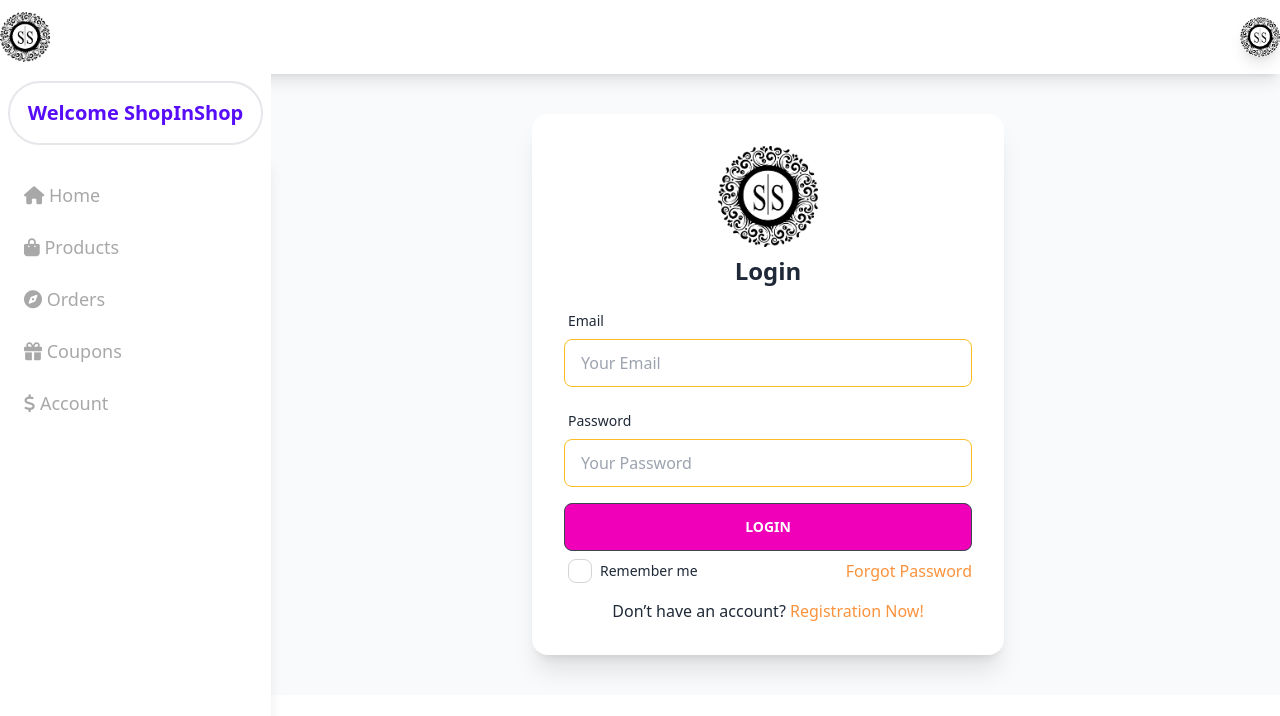
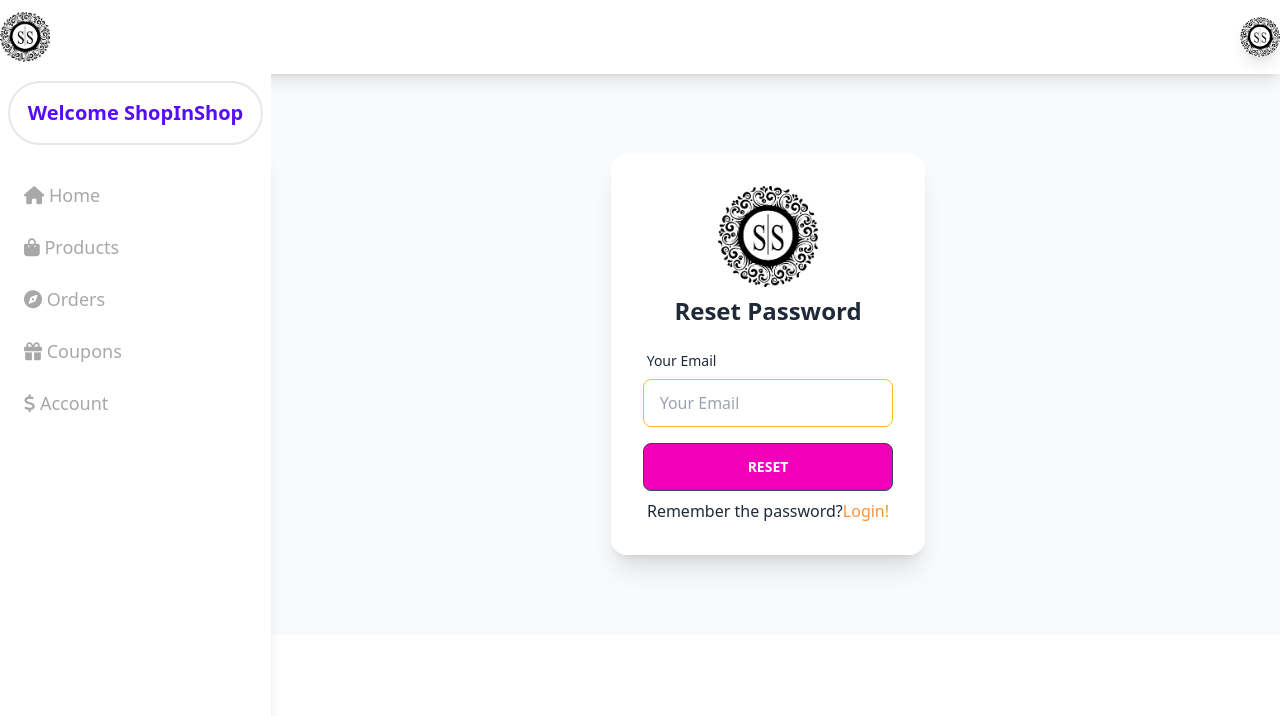
Before and after one commit to Mehedi4467/shop-dashboard, a React (Create React App) app: page /resetpassword in a window 1280 px wide. Before the commit this address led to /login. Shown: the top 716 px of the page. Built offline with nearby package versions, Linux system fonts and the light colour scheme; no server answers.

Commit message:
order api update

```diff
--- a/src/App.js
+++ b/src/App.js
@@ -21,9 +21,7 @@ import RequireAdmin from "./Hooks/RequireAdmin/RequireAdmin";
 import Profile from "./Pages/Profile/Profile";
 import AddProduct from "./Pages/Products/AddProduct";
 import Account from "./Pages/Account/Account";
-
-
-
+import ResetPassword from "./Pages/Login/ResetPassword";
 
 function App() {
   const [showHide, setShowHide] = useState(false);
@@ -39,6 +37,7 @@ function App() {
         <div className="p-10 col-span-4 bg-[#F9FAFB]">
           <Routes>
             <Route path="/login" element={<Login />}></Route>
+            <Route path="/resetpassword" element={<ResetPassword></ResetPassword>}></Route>
             <Route path="/registration" element={<Registration></Registration>}></Route>
             <Route path='/' element={<RequireAuth><Dashboard></Dashboard></RequireAuth>}></Route>
             <Route path='/profile' element={<RequireAuth><Profile></Profile></RequireAuth>}></Route>
--- a/src/Pages/Dashboard/Dashboard.js
+++ b/src/Pages/Dashboard/Dashboard.js
@@ -4,14 +4,35 @@ import Charts from './Charts';
 import DashboardStatus from './DashboardStatus';
 import Pricing from './Pricing';
 import './Dashboard.css';
+import { useQuery } from "react-query";
+import { useAuthState } from 'react-firebase-hooks/auth';
+import auth from '../../firebase.init';
+import Spinner from '../../Shared/Spinner/Spinner';
 
 const Dashboard = () => {
+
+    const [user, loading] = useAuthState(auth);
+
+
+    const { isLoading, data, refetch } = useQuery('Todayorders', () =>
+        fetch(`http://localhost:5000/today/order-info/${user?.email}`, {
+            method: "GET",
+            headers: {
+                authorization: `Bearer ${localStorage.getItem('accessToken')}`
+            }
+        })
+            .then(res => res.json())
+    );
+    if (loading || isLoading) {
+        return <Spinner></Spinner>
+    }
+
     return (
         <div>
             <h1 className='text-center md:text-left text-xl font-bold'>Dashboard Overview</h1>
 
             <div>
-                <Pricing></Pricing>
+                <Pricing data={data} refetch={refetch}></Pricing>
             </div >
             <div className='mt-8'>
                 <DashboardStatus></DashboardStatus>
@@ -20,7 +41,7 @@ const Dashboard = () => {
                 <Charts></Charts>
             </div>
             <div className='mt-8'>
-                <OrderList></OrderList>
+                <OrderList isLoading={isLoading} data={data} refetch={refetch}></OrderList>
             </div>
         </div >
     );
--- a/src/Pages/Dashboard/Pricing.js
+++ b/src/Pages/Dashboard/Pricing.js
@@ -1,12 +1,14 @@
 import React from 'react';
 
-const Pricing = () => {
+const Pricing = ({ data, refetch }) => {
+    const orderPrice = data?.reduce(
+        (previousValue, currentValue) => previousValue + currentValue.totalPrice, 0);
     return (
         <div className='grid grid-cols-1 md:grid-cols-3 gap-4 mt-4'>
             <div className='text-center bg-[#0694A2] p-4 rounded-lg'>
                 <i className="text-4xl text-white fa-solid fa-hand-holding-dollar"></i>
                 <h1 className='my-2 text-white text-lg font-bold'>Today Order</h1>
-                <p className='text-3xl text-white font-extrabold'>&#x09F3; 3000</p>
+                <p className='text-3xl text-white font-extrabold'>&#x09F3; {orderPrice}</p>
             </div>
 
             <div className='text-center bg-[#3F83F8] p-4 rounded-lg'>
--- /dev/null
+++ b/src/Pages/Login/ResetPassword.js
@@ -0,0 +1,104 @@
+import React from "react";
+import { useForm } from "react-hook-form";
+import { Link, useNavigate } from "react-router-dom";
+import logoBlack from "../../Images/logo/logo.png";
+import { toast } from "react-toastify";
+import { useSendPasswordResetEmail } from "react-firebase-hooks/auth";
+import auth from "../../firebase.init";
+import Spinner from "../../Shared/Spinner/Spinner";
+
+const ResetPassword = () => {
+    const [sendPasswordResetEmail, sending, error] =
+        useSendPasswordResetEmail(auth);
+    const navigation = useNavigate();
+
+    const {
+        register,
+        formState: { errors },
+        handleSubmit,
+    } = useForm();
+    const onSubmit = async (data) => {
+        const email = data.email;
+        await sendPasswordResetEmail(email);
+        toast("Send Email for reset password.");
+        navigation("/login");
+    };
+    if (sending) {
+        return <Spinner></Spinner>;
+    }
+    return (
+        <div className=" flex justify-center items-center my-10">
+            <div className="card w-full md:w-1/3  bg-base-100 shadow-xl">
+                <div className="card-body">
+                    <div className="flex justify-center">
+                        <img src={logoBlack} width="100" alt="shop in shop black logo" />
+                    </div>
+                    <h2 className="card-title mx-auto mb-2 text-2xl">Reset Password</h2>
+
+                    {error && (
+                        <p className="text-warning text-center mb-4 text-lg">
+                            {error?.message}
+                        </p>
+                    )}
+                    <form onSubmit={handleSubmit(onSubmit)}>
+                        <div>
+                            <div className="form-control w-full">
+                                <label className="label">
+                                    <span className="label-text">Your Email</span>
+                                </label>
+                                <input
+                                    type="email"
+                                    placeholder="Your Email"
+                                    className="input input-bordered input-warning w-full"
+                                    {...register("email", {
+                                        required: {
+                                            value: true,
+                                            message: "Email is required",
+                                        },
+                                        pattern: {
+                                            value: /[a-z0-9]+@[a-z]+\.[a-z]{2,3}/,
+                                            message: "Please enter valid email",
+                                        },
+                                    })}
+                                />
+                                <label className="label">
+                                    {errors.email?.type === "required" && (
+                                        <span className="label-text-alt text-warning">
+                                            {errors.email.message}
+                                        </span>
+                                    )}
+                                    {errors.email?.type === "pattern" && (
+                                        <span className="label-text-alt text-warning">
+                                            {errors.email.message}
+                                        </span>
+                                    )}
+                                </label>
+                            </div>
+                        </div>
+                        <div className="card-actions w-full">
+                            <button type="submit" className="btn w-full  bg-secondary ">
+                                Reset
+                            </button>
+                        </div>
+
+                        <div className="flex items-center justify-between"></div>
+                    </form>
+                    <div className="flex flex-col w-full border-opacity-50">
+                        <div className="grid  card  rounded-box place-items-center">
+                            <div>
+                                <h2>
+                                    Remember the password?
+                                    <Link className="text-orange-400" to="/login">
+                                        Login!
+                                    </Link>
+                                </h2>
+                            </div>
+                        </div>
+                    </div>
+                </div>
+            </div>
+        </div>
+    );
+};
+
+export default ResetPassword;
--- a/src/Shared/OrderList/OrderList.js
+++ b/src/Shared/OrderList/OrderList.js
@@ -1,32 +1,29 @@
-import React, { useState } from 'react';
-import { useAuthState } from 'react-firebase-hooks/auth';
-import auth from '../../firebase.init';
-import useOrders from '../../Hooks/UseOrders/useOrders';
-import Pagination from '../Pagination/Pagination';
+import React from 'react';
 import Spinner from '../Spinner/Spinner';
 
-const OrderList = () => {
 
-    const [user, loading] = useAuthState(auth);
-    const [currentPage, setCurrentPage] = useState(1);
-    const [orders, pageCount, totalItem, dataLodiang] = useOrders(user?.email, currentPage);
+const OrderList = ({ isLoading, data, refetch }) => {
 
 
 
-    if (loading || dataLodiang) {
+
+    if (isLoading) {
         return <Spinner></Spinner>
     }
 
 
     return (
         <div>
-            <h1 className='text-center md:text-left my-2 text-xl font-bold'>Recent Order</h1>
+            <h1 className='text-center md:text-left my-2 text-xl font-bold'>Today Order</h1>
             <div className="relative overflow-x-auto shadow-md sm:rounded-lg">
                 <table className="w-full text-sm text-left text-gray-500 dark:text-gray-400">
                     <thead className="text-xs text-gray-700 uppercase bg-[#F4F5F7] dark:bg-gray-700 dark:text-gray-400">
                         <tr>
                             <th scope="col" className="px-6 py-3">
                                 ORDER TIME
+                            </th>
+                            <th scope="col" className="px-6 py-3">
+                                CUSTOMER NAME
                             </th>
                             <th scope="col" className="px-6 py-3">
                                 DELIVERY ADDRESS
@@ -37,9 +34,7 @@ const OrderList = () => {
                             <th scope="col" className="px-6 py-3">
                                 PAYMENT METHOD
                             </th>
-                            <th scope="col" className="px-6 py-3">
-                                Quantity
-                            </th>
+
                             <th scope="col" className="px-6 py-3">
                                 ORDER AMOUNT
                             </th>
@@ -50,10 +45,13 @@ const OrderList = () => {
                     </thead>
                     <tbody>
                         {
-                            orders?.map(order => <tr key={order._id} className="bg-white border-b dark:bg-gray-800 dark:border-gray-700">
+                            data?.map(order => <tr key={order._id} className="bg-white border-b dark:bg-gray-800 dark:border-gray-700">
                                 <th scope="row" className="px-6 py-4 font-medium  dark:text-white whitespace-nowrap">
-                                    {order.date} : {order.time}
+                                    {order.date}
                                 </th>
+                                <td className="px-6 py-4">
+                                    {order.customerName}
+                                </td>
                                 <td className="px-6 py-4">
                                     {order.customerState}-{order.customerCity}
                                 </td>
@@ -61,11 +59,9 @@ const OrderList = () => {
                                     {order.customerPhone}
                                 </td>
                                 <td className="px-6 py-4">
-                                    {order.orderType}
+                                    {order.paymentMethod}
                                 </td>
-                                <td className="px-6 py-4">
-                                    {order.quantity}
-                                </td>
+
                                 <td className="px-6 py-4">
                                     {order.totalPrice} &#x09F3;
                                 </td>
@@ -80,11 +76,7 @@ const OrderList = () => {
                 </table >
 
             </div >
-            {
-                totalItem > 10 && <div className='flex justify-center md:justify-end'>
-                    <Pagination currentPage={currentPage} setCurrentPage={setCurrentPage} pageCount={pageCount}></Pagination>
-                </div>
-            }
+
         </div >
     );
 };
```
